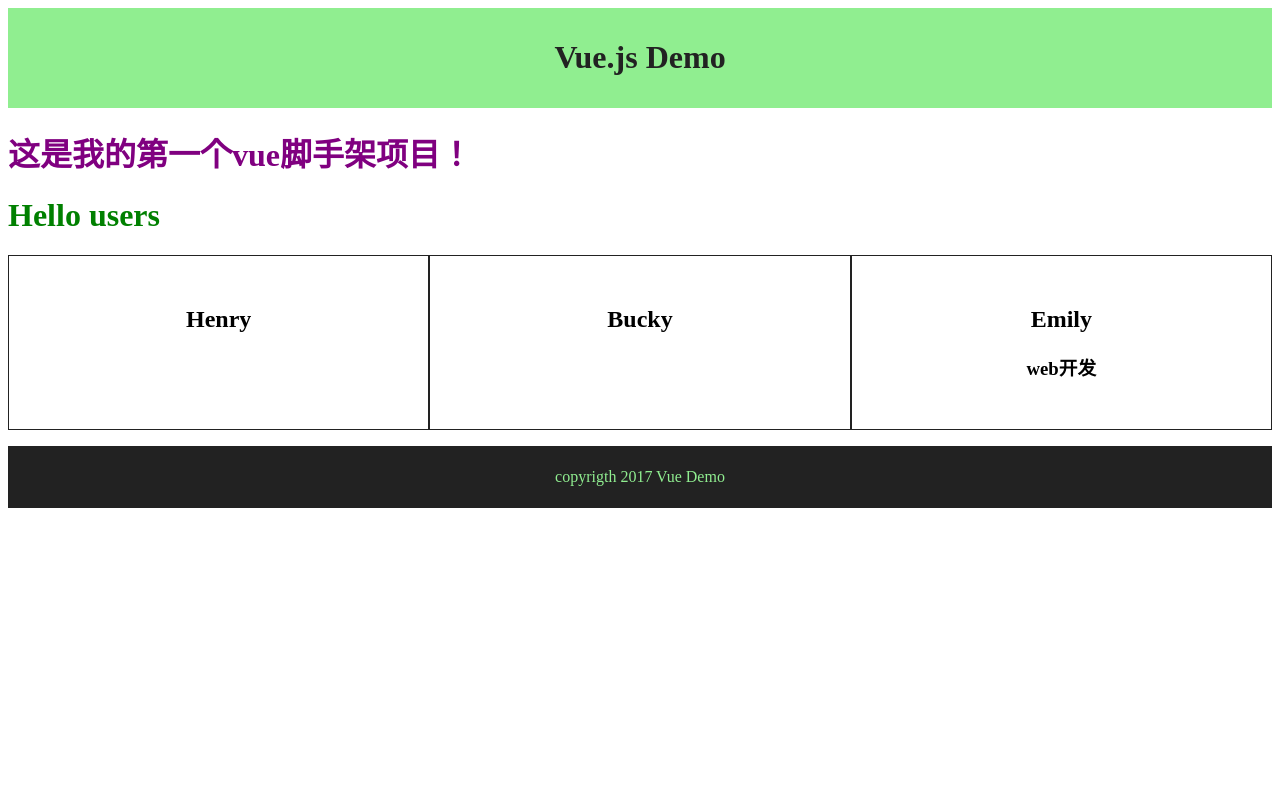
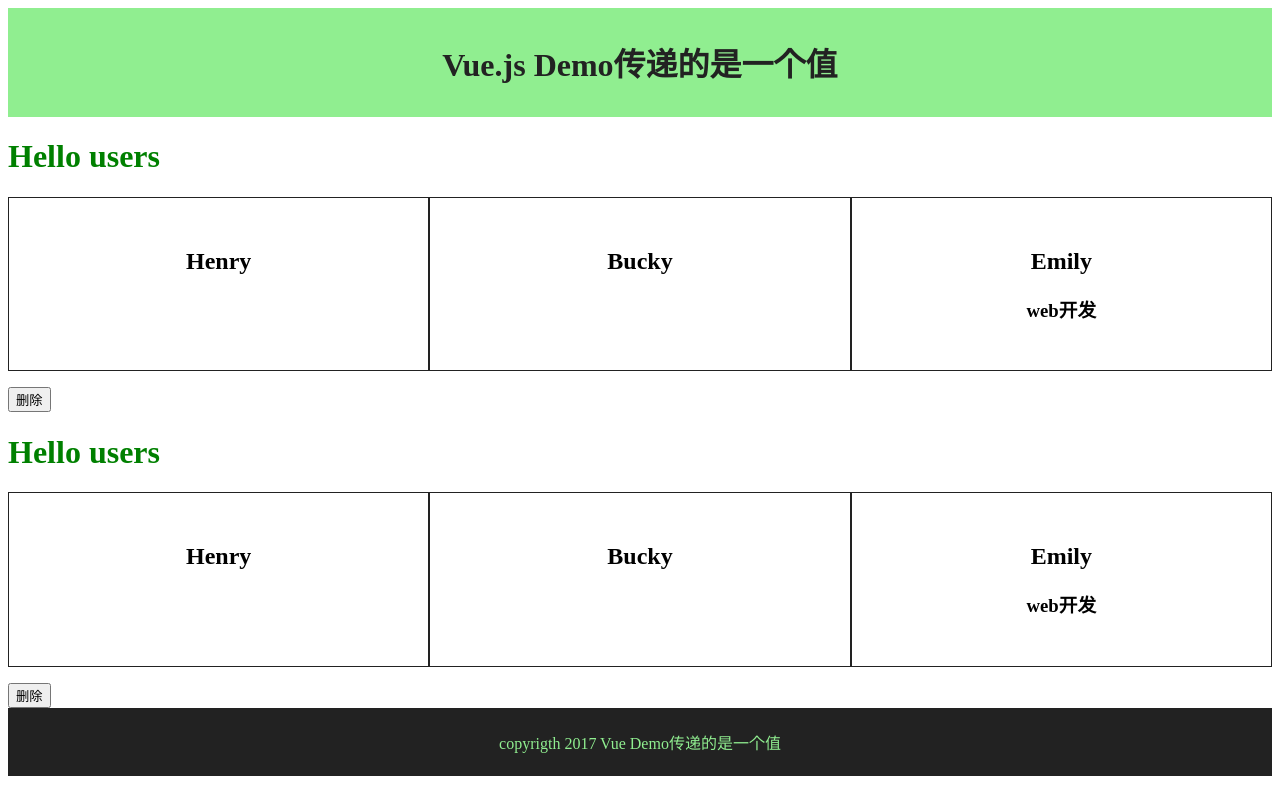
Before and after one commit to M42-Orion/vue, a Vue app in the folder my-project/: page / in a window 1280 px wide. Built offline with nearby package versions, Linux system fonts and the light colour scheme.

Commit message:
传值与传引用

```diff
--- a/my-project/src/App.vue
+++ b/my-project/src/App.vue
@@ -1,9 +1,11 @@
 <template>
   <div id="app">
-    <app-header></app-header>
-    <h1>{{title}}</h1>
-    <users></users>
-    <app-footer></app-footer>
+    <app-header v-bind:title="title"></app-header>
+    <!-- <h1>{{title}}</h1> -->
+    <users v-bind:users="users"></users>
+    <users v-bind:users="users"></users>
+
+    <app-footer v-bind:title="title"></app-footer>
   </div>
 </template>
 
@@ -18,7 +20,13 @@
   name: "app",
   data() {
     return {
-      title: "这是我的第一个vue脚手架项目！"
+      // title: "这是我的第一个vue脚手架项目！"
+      users: [
+        { name: "Henry", position: "web开发", show: false },
+        { name: "Bucky", position: "web开发", show: false },
+        { name: "Emily", position: "web开发", show: true }
+      ],
+      title:"传递的是一个值"
     };
   },
   components: {
--- a/my-project/src/components/Footer.vue
+++ b/my-project/src/components/Footer.vue
@@ -1,6 +1,6 @@
 <template>
   <footer>
-      <p>{{copyright}}</p>
+      <p>{{copyright}}{{title}}</p>
   </footer>
   </div>
 </template>
@@ -8,6 +8,11 @@
 <script>
 export default {
   name: 'app-footer',
+  props: {
+    title:{
+      type: String
+    }
+     },
   data () {
     return {
         copyright:"copyrigth 2017 Vue Demo"
--- a/my-project/src/components/Header.vue
+++ b/my-project/src/components/Header.vue
@@ -1,6 +1,6 @@
 <template>
-  <header>
-      <h1>{{title}}</h1>
+  <header v-on:click = "change">
+      <h1>{{title1}}{{title}}</h1>
   </header>
   </div>
 </template>
@@ -8,9 +8,19 @@
 <script>
 export default {
   name: 'app-header',
+  props: {
+    title:{
+      type: String
+    }
+     },
   data () {
     return {
-        title:"Vue.js Demo"
+        title1:"Vue.js Demo"
+    }
+  },
+  methods:{
+    change:function (){
+      this.title = "change"
     }
   }
 }
--- a/my-project/src/components/Users.vue
+++ b/my-project/src/components/Users.vue
@@ -7,21 +7,31 @@
         <h3 v-show="user.show">{{user.position}}</h3>
       </li>
     </ul>
+    <button v-on:click = "deleteUser">删除</button>
   </div>
 </template>
+// 传值：strin number boolean
+// 引用：array object
 
 <script>
 export default {
   name: "users",
+  props:{
+      users:{
+          type:Array,
+          required:true
+      }
+  },
   data() {
     return {
-      users: [
-        { name: "Henry", position: "web开发", show: false },
-        { name: "Bucky", position: "web开发", show: false },
-        { name: "Emily", position: "web开发", show: true }
-      ]
+
     };
-  }
+  },
+  methods: {
+    deleteUser:function (){
+      this.users.pop();
+    }
+   }
 };
 </script>
 
```
